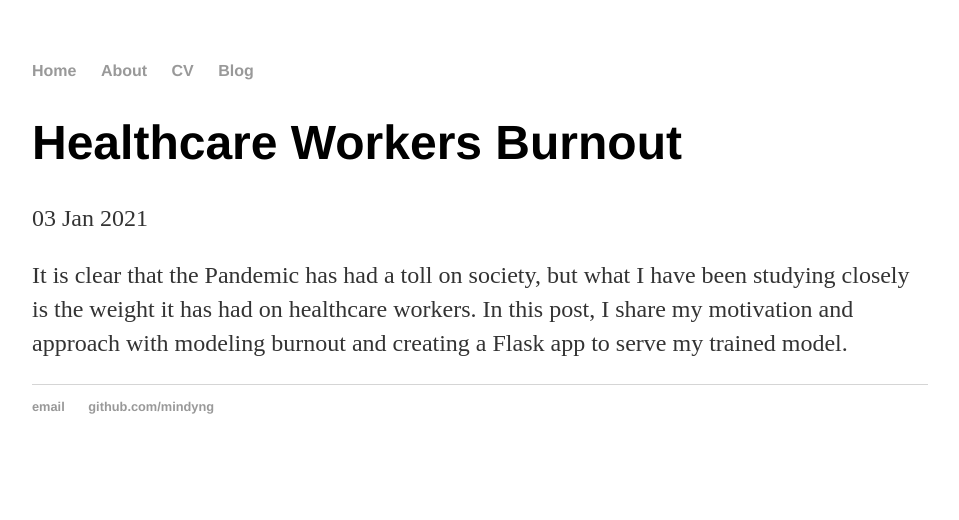
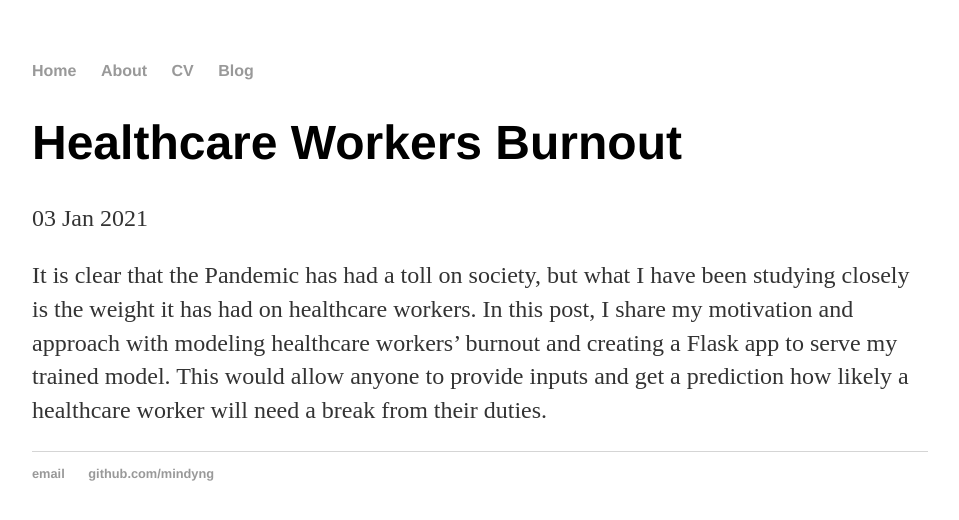
Before and after one commit to mindyng/mindyng.github.io, a Jekyll site: the page built from _posts/2021-01-03-Healthcare-workers-burnout.md, in a window 1280 px wide. Shown: the top 520 px of the page, without its empty margins (160-1119 px from the left). Built offline with Jekyll 4.4.1, drawn with Linux system fonts in a browser that asks for light colours; our own code applies the rules of GitHub Pages for plain Markdown files.

Commit message:
Update 2021-01-03-Healthcare-workers-burnout.md

```diff
--- a/_posts/2021-01-03-Healthcare-workers-burnout.md
+++ b/_posts/2021-01-03-Healthcare-workers-burnout.md
@@ -1 +1 @@
-It is clear that the Pandemic has had a toll on society, but what I have been studying closely is the weight it has had on healthcare workers. In this post, I share my motivation and approach with modeling burnout and creating a Flask app to serve my trained model.
+It is clear that the Pandemic has had a toll on society, but what I have been studying closely is the weight it has had on healthcare workers. In this post, I share my motivation and approach with modeling healthcare workers' burnout and creating a Flask app to serve my trained model. This would allow anyone to provide inputs and get a prediction how likely a healthcare worker will need a break from their duties.
```
